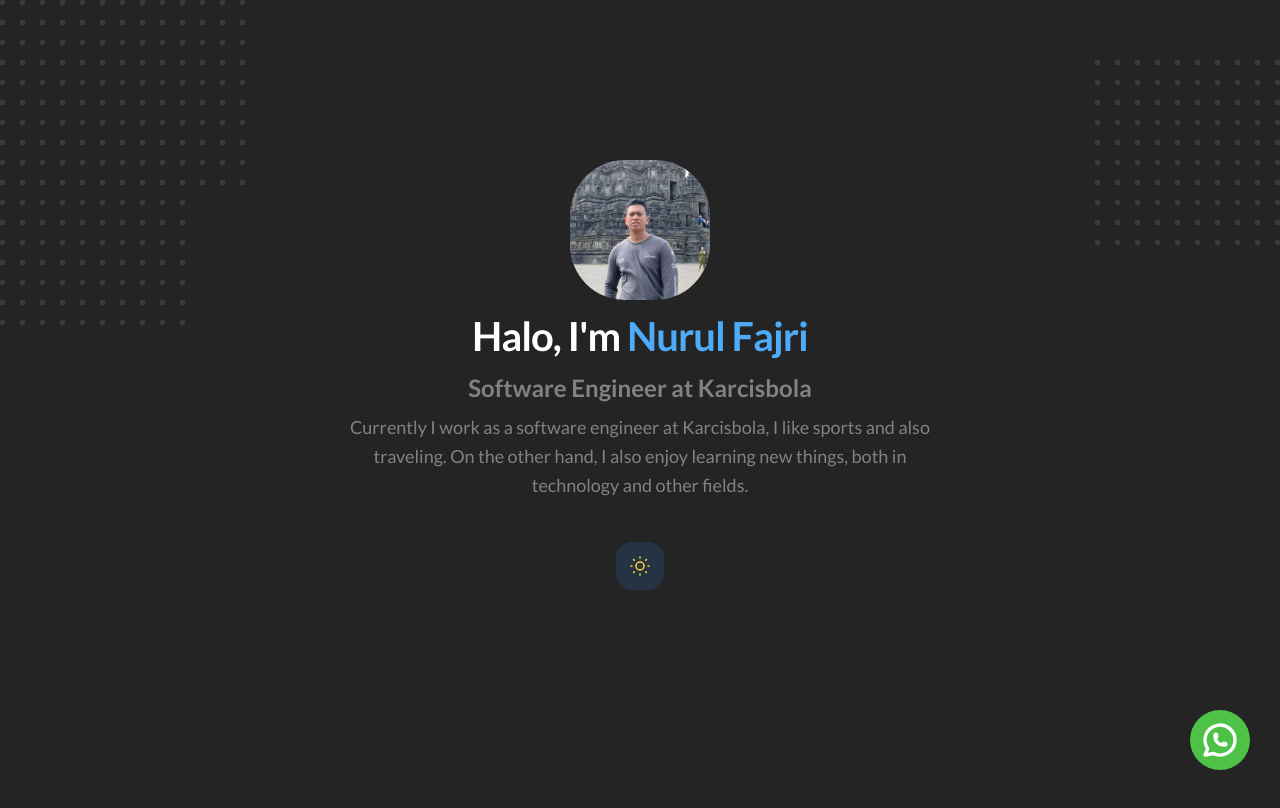
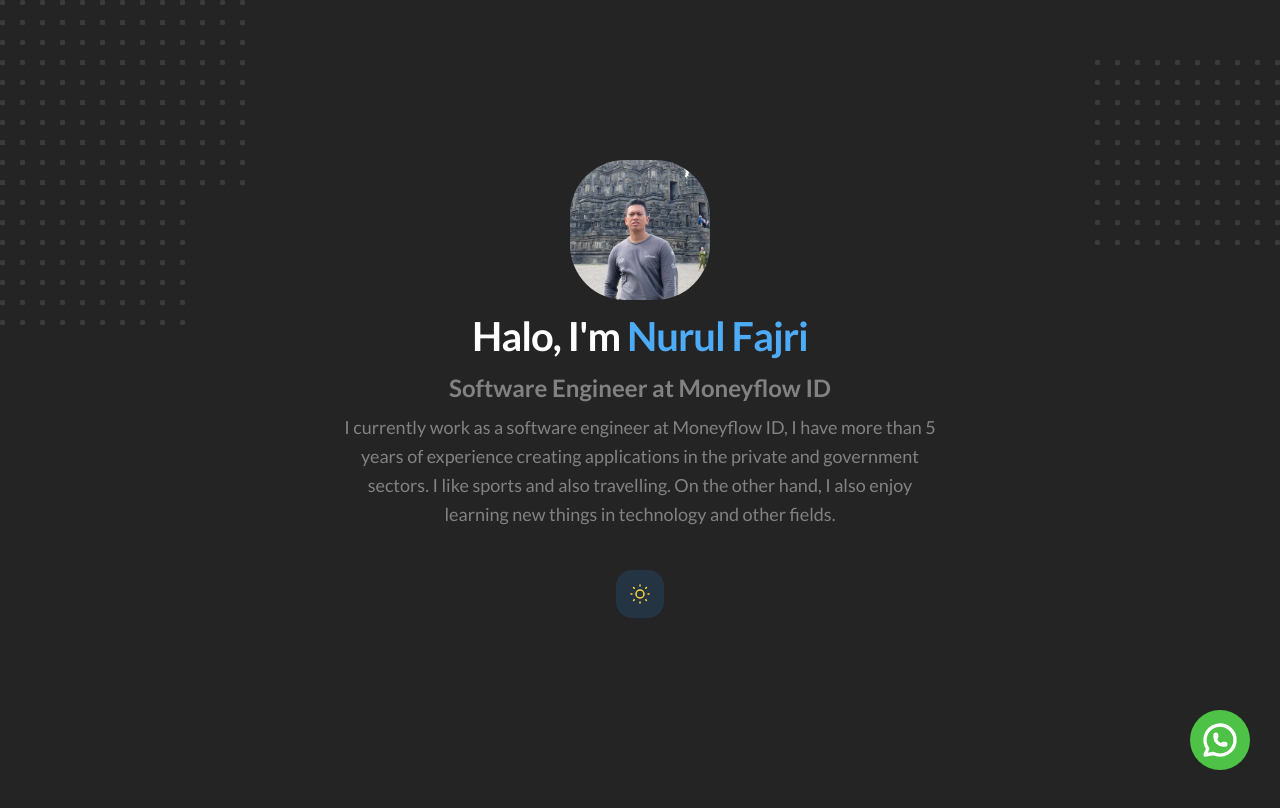
Before and after one commit to masb0ymas/next-resume, a Next.js app: page / in a window 1280 px wide. Shown: the top 808 px of the page. Built offline with nearby package versions, Linux system fonts and the light colour scheme.

Commit message:
fix: update work

```diff
--- a/src/views/Home/Hero/index.tsx
+++ b/src/views/Home/Hero/index.tsx
@@ -3,6 +3,14 @@
 import { ColorSchemeToggle } from "~/core/components/ColorSchemeToggle/ColorSchemeToggle";
 import { Dots } from "~/core/components/Dots";
 import classes from "../partials/home.module.css";
+
+const company = "Moneyflow ID";
+const first_time_work = 2018;
+
+const dateNow = new Date();
+const yearNow = dateNow.getFullYear();
+
+const experience = yearNow - first_time_work;
 
 export default function HeroSection() {
   return (
@@ -33,7 +41,7 @@
           <Title data-aos="fade-up" c="dimmed" className={classes.subtitle}>
             {`Software Engineer at `}
             <Text component="span" inherit>
-              Karcisbola
+              {company}
             </Text>
           </Title>
 
@@ -44,9 +52,10 @@
               c="dimmed"
               className={classes.description}
             >
-              Currently I work as a software engineer at Karcisbola, I like
-              sports and also traveling. On the other hand, I also enjoy
-              learning new things, both in technology and other fields.
+              {`I currently work as a software engineer at ${company},
+              I have more than ${experience} years of experience creating applications
+              in the private and government sectors. I like sports and also travelling.
+              On the other hand, I also enjoy learning new things in technology and other fields.`}
             </Text>
           </Container>
 
```
